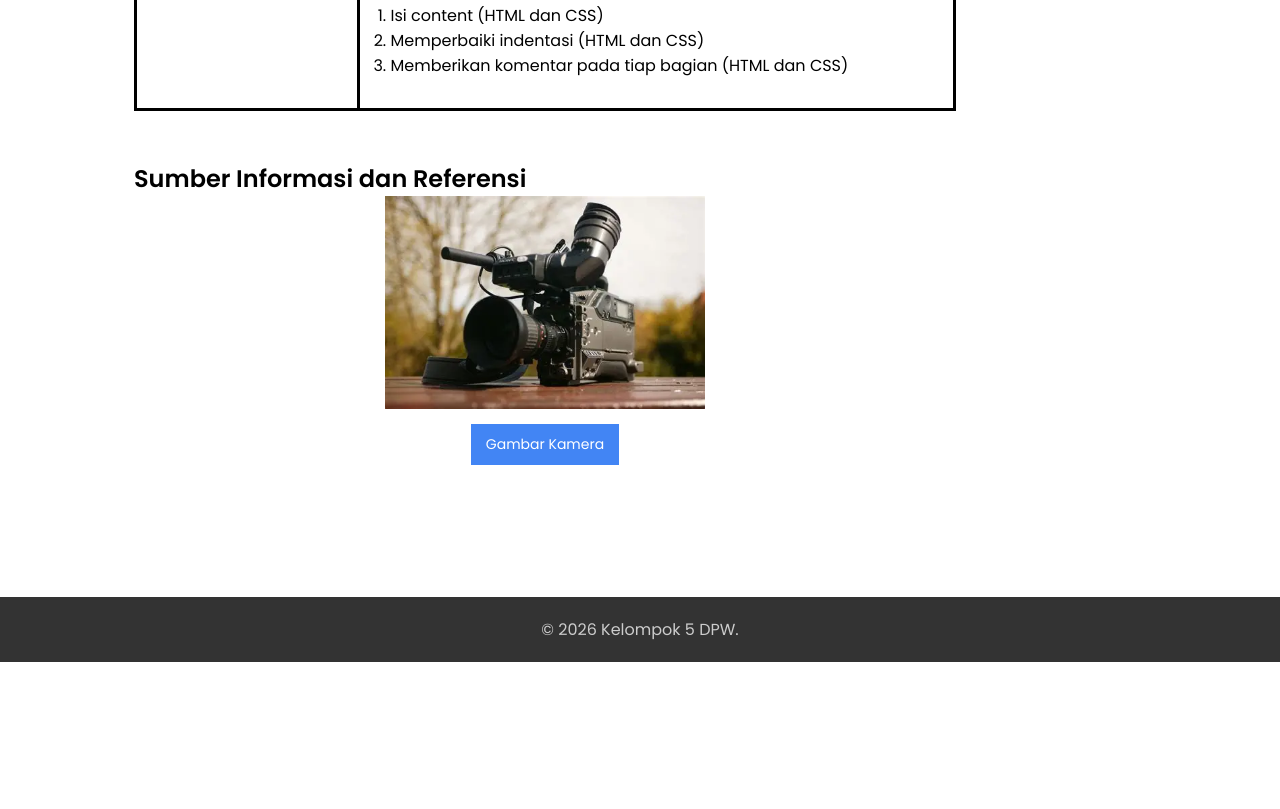
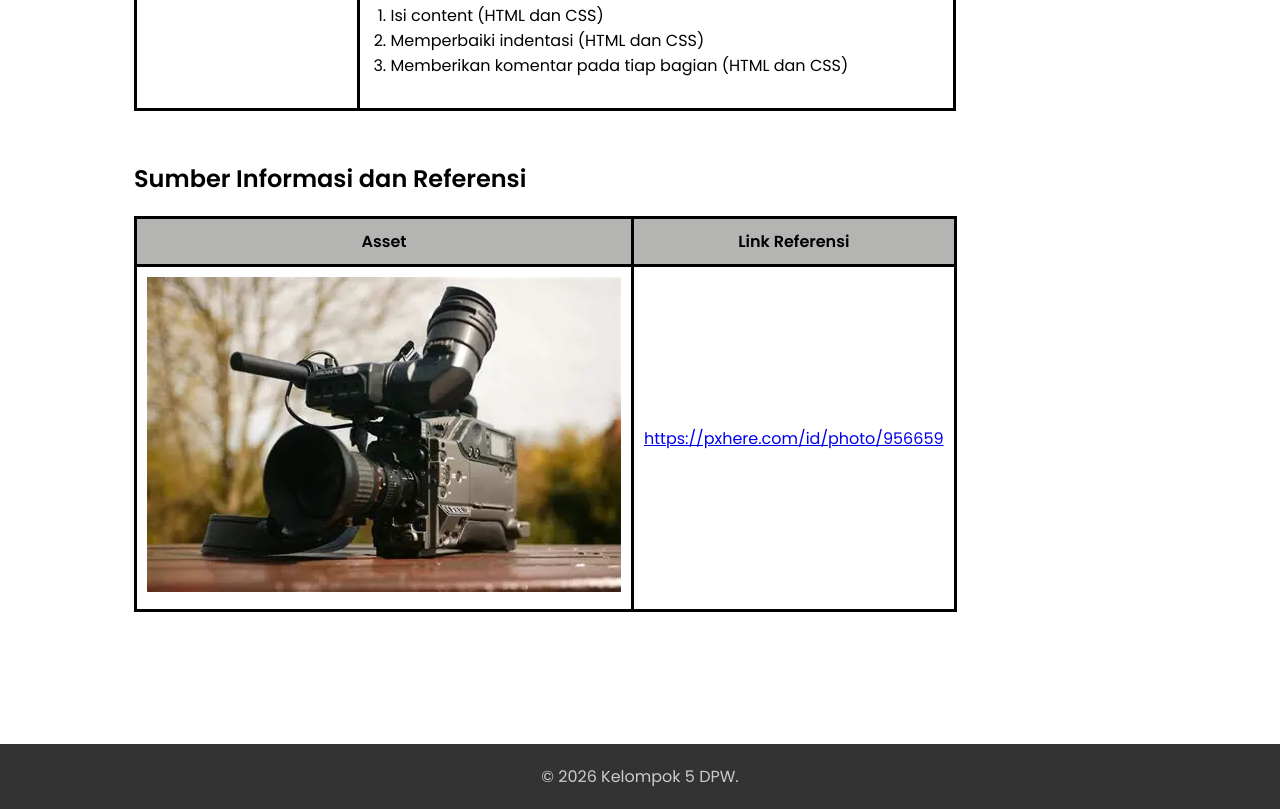
Before and after one commit to rifkigg/TA_DPW_JOS_JIS, a plain HTML site: page aboutus.html in a window 1280 px wide. Shown: the part 2755-3564 px from the top of the page. Before the commit the page ends 3417 px from the top, so only its background shows below. Drawn offline with Linux system fonts and the light colour scheme; a script that the page names is missing.

Commit message:
menambahkan table referensi

```diff
--- a/aboutus.html
+++ b/aboutus.html
@@ -212,15 +212,16 @@
               </tbody>
             </table>
             <h2 id="Sumber&Informasi">Sumber Informasi dan Referensi</h2>
-            <div class="image-container">
-            <img
-              src="./assets/camera1.png"
-              alt="Ilustrasi Kamera LensaKita"
-            />
-              <div class="tombol">
-                <a href="https://pxhere.com/id/photo/956659" target="_blank" class="btn">Gambar Kamera</a>
-              </div>
-          </div>
+            <table>
+              <tr>
+                <th>Asset</th>
+                <th>Link Referensi</th>
+              </tr>
+              <tr>
+                <td><img src="./assets/camera1.png" alt="Ilustrasi Kamera LensaKita"/></td>
+                <td><a href="https://pxhere.com/id/photo/956659">https://pxhere.com/id/photo/956659</a></td>
+              </tr>
+            </table>
           </div>
         </div>
       </section>
```
